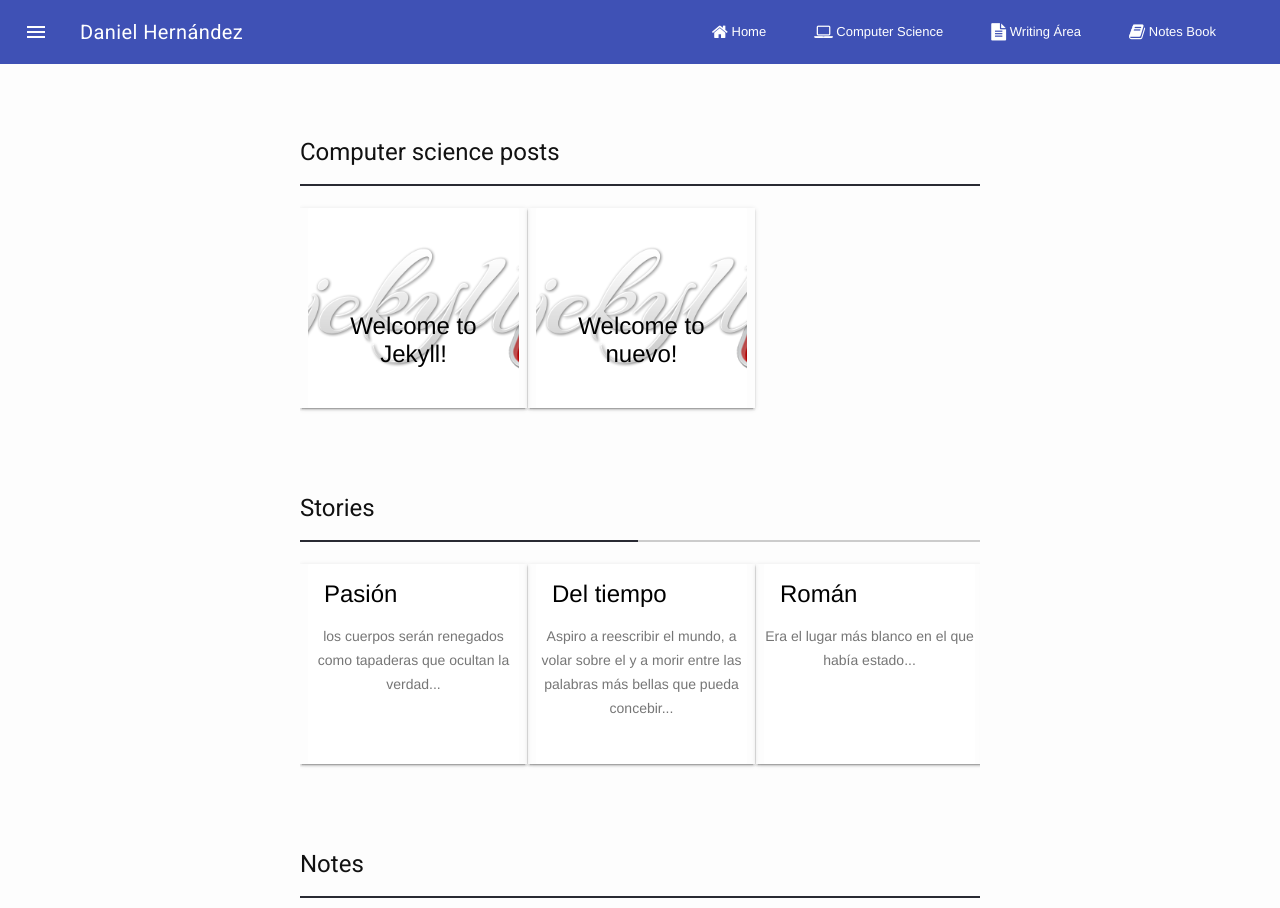
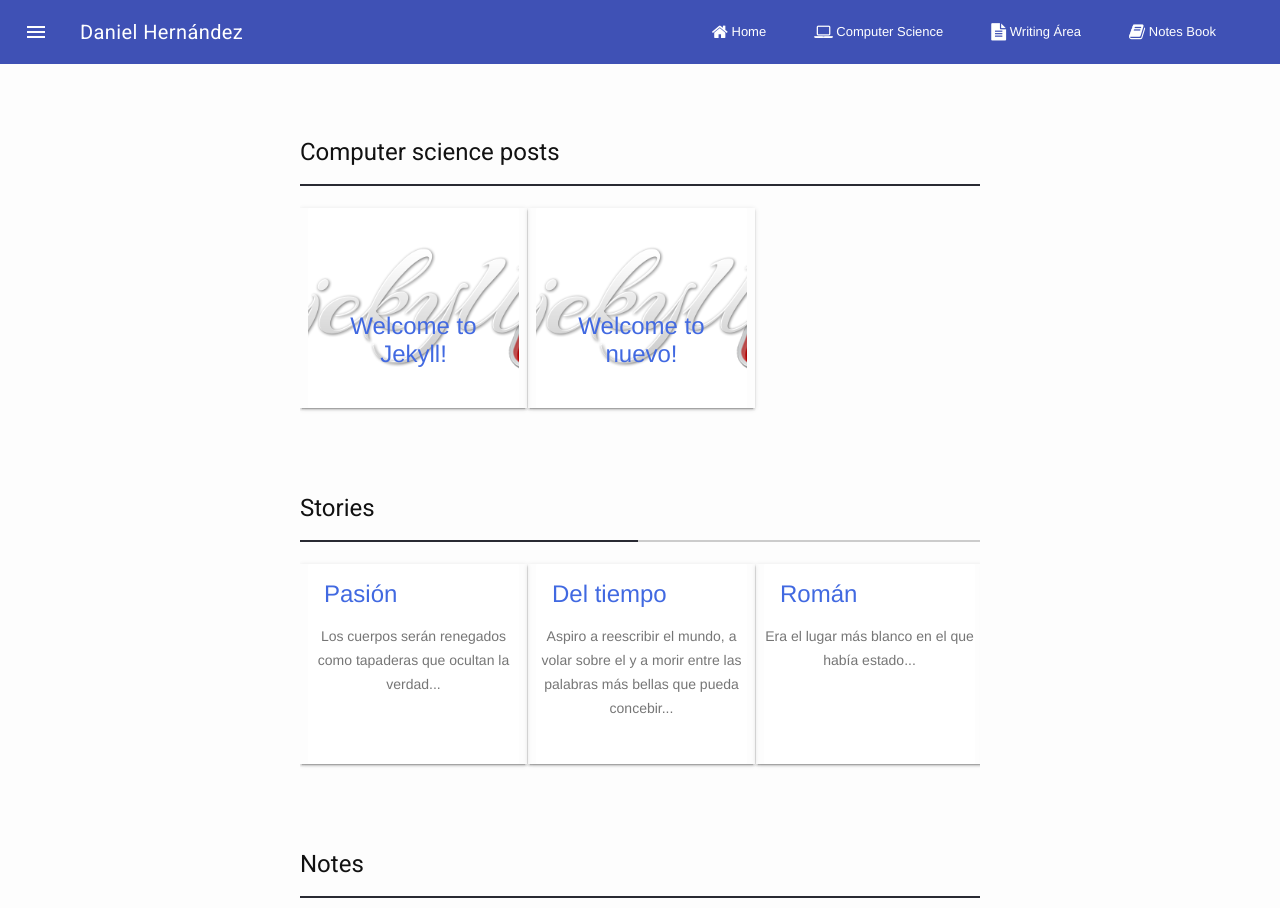
Before and after one commit to newrol/newrol.github.io, a Jekyll site: the page built from index.html, in a window 1280 px wide, cut to the strip 0-908 px from the top of the page. Built offline with Jekyll 4.4.1, drawn with Linux system fonts in a browser that asks for light colours; Markdown is read by kramdown in place of the engine named in the settings.

Commit message:
title colour have been changed to 4169e1

```diff
--- a/_writingCollection/2014-08-10-Pasion.markdown
+++ b/_writingCollection/2014-08-10-Pasion.markdown
@@ -1,7 +1,7 @@
 ---
 layout: writingpost
 title:  "Pasión"
-main_sentece: "los cuerpos serán renegados como tapaderas que ocultan la verdad..."
+main_sentece: "Los cuerpos serán renegados como tapaderas que ocultan la verdad..."
 date:   2014-08-10 23:59:59
 categories: Writing
 ---
```
Also changed, not shown: public/css/material.min.css.
